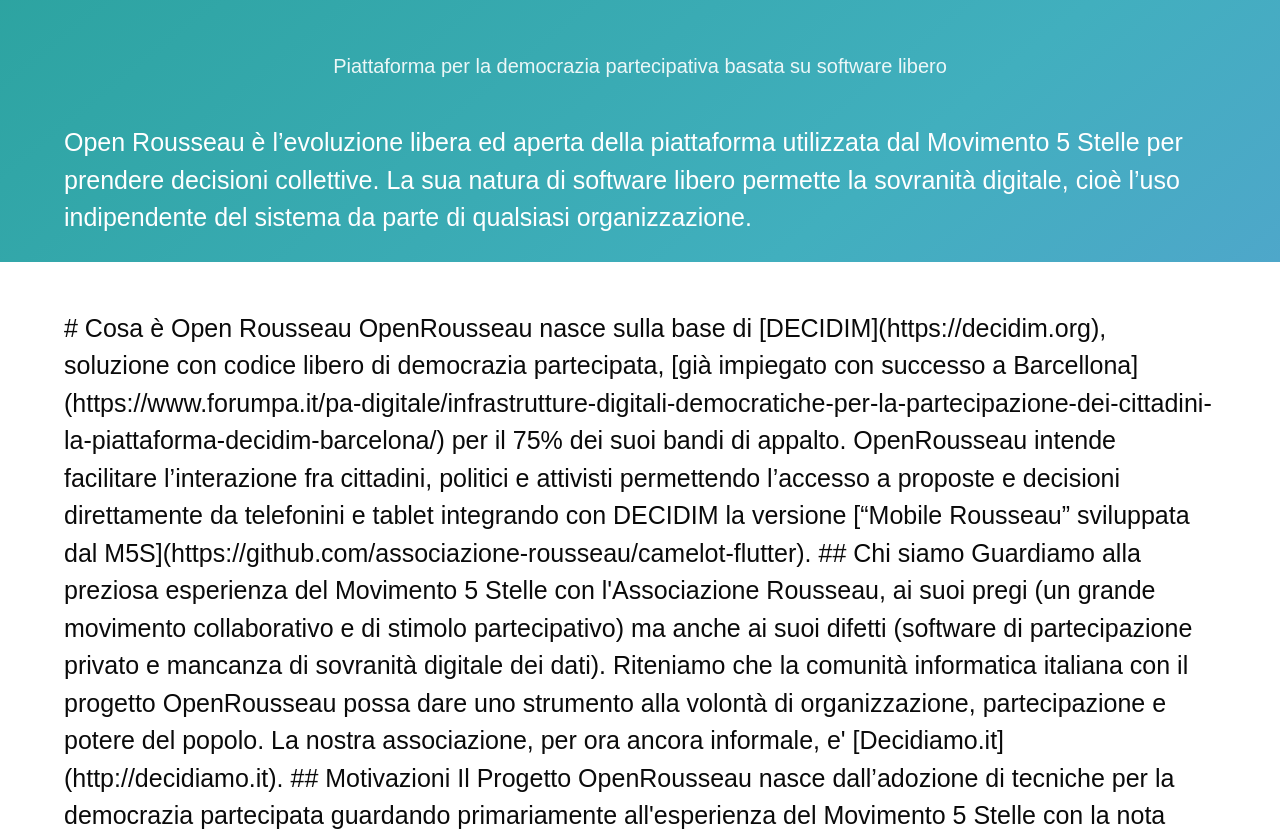
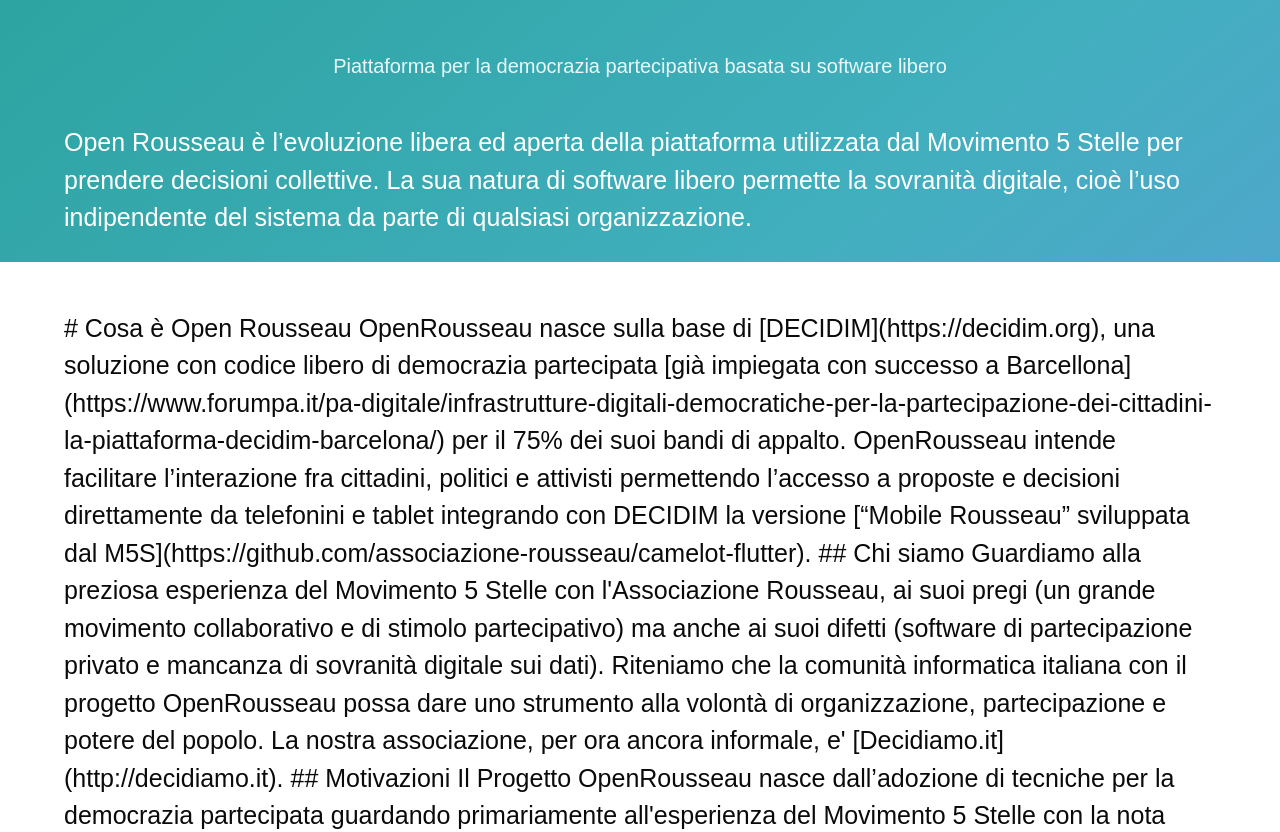
Before and after one commit to decidiamo/openrousseau-website, a website: page views/index.html in a window 1280 px wide. Shown: the part 120-952 px from the top of the page. Drawn offline with nearby package versions, Linux system fonts and the light colour scheme; files that its build step writes are made by us from their sources.

Commit message:
Update index.html
Minimi ritocchi di forma

```diff
--- a/views/index.html
+++ b/views/index.html
@@ -63,13 +63,13 @@
 				<markdown>
 # Cosa è Open Rousseau
 
-OpenRousseau nasce sulla base di [DECIDIM](https://decidim.org), soluzione con codice libero di democrazia partecipata, [già impiegato con successo a Barcellona](https://www.forumpa.it/pa-digitale/infrastrutture-digitali-democratiche-per-la-partecipazione-dei-cittadini-la-piattaforma-decidim-barcelona/) per il 75% dei suoi bandi di appalto.
+OpenRousseau nasce sulla base di [DECIDIM](https://decidim.org), una soluzione con codice libero di democrazia partecipata [già impiegata con successo a Barcellona](https://www.forumpa.it/pa-digitale/infrastrutture-digitali-democratiche-per-la-partecipazione-dei-cittadini-la-piattaforma-decidim-barcelona/) per il 75% dei suoi bandi di appalto.
 
 OpenRousseau intende facilitare l’interazione fra cittadini, politici e attivisti permettendo l’accesso a proposte e decisioni direttamente da telefonini e tablet integrando con DECIDIM la versione [“Mobile Rousseau” sviluppata dal M5S](https://github.com/associazione-rousseau/camelot-flutter).
 
 ## Chi siamo
 
-Guardiamo alla preziosa esperienza del Movimento 5 Stelle con l'Associazione Rousseau, ai suoi pregi (un grande movimento collaborativo e di stimolo partecipativo) ma anche ai suoi difetti (software di partecipazione privato e mancanza di sovranità digitale dei dati).
+Guardiamo alla preziosa esperienza del Movimento 5 Stelle con l'Associazione Rousseau, ai suoi pregi (un grande movimento collaborativo e di stimolo partecipativo) ma anche ai suoi difetti (software di partecipazione privato e mancanza di sovranità digitale sui dati).
 
 Riteniamo che la comunità informatica italiana con il progetto OpenRousseau possa dare uno strumento alla volontà di organizzazione, partecipazione e potere del popolo.
 
@@ -77,16 +77,16 @@
 
 ## Motivazioni
 
-Il Progetto OpenRousseau nasce dall’adozione di tecniche per la democrazia partecipata guardando primariamente all'esperienza del Movimento 5 Stelle con la nota “piattaforma Rousseau” ed all’esperienza di adozione in Spagna di tecnologie simili, ma libere e decentralizzate.
+Il Progetto OpenRousseau nasce dall’adozione di tecniche per la democrazia partecipata guardando primariamente all'esperienza del Movimento 5 Stelle con la nota “piattaforma Rousseau” e all’esperienza di adozione in Spagna di tecnologie simili, ma libere e decentralizzate.
 
 Rispetto alla “piattaforma Rousseau”, che funziona come servizio erogato su sistemi proprietari di una società privata, gli obiettivi di OpenRousseau sono rendere:
 
 1. Il codice open source, offrendo quindi garanzia di sicurezza e trasparenza della piattaforma.
-2. Il sistema indipendente, mantenendo i dati e le decisioni di coordinamento dei cittadini in mano a loro stessi: potendo installare, configurare e gestire il sistema sui propri computer.
+2. Il sistema indipendente, mantenendo i dati e le decisioni di coordinamento dei cittadini in mano a loro stessi: ognuno potrà installare, configurare e gestire il sistema sui propri computer.
 3. La piattaforma disponibile all’uso da parte di qualsiasi soggetto politico e istituzionale, promuovendone l’uso come strumento di democrazia partecipativa.
 4. Il sistema conforme alle direttive vigenti sulla privacy e la sicurezza degli utenti, prendendo come riferimento gli standard europei sulla democrazia partecipata.
 
-Ad oggi **il codice software della “Piattaforma Rousseau” è proprietario**, non è cioè di libero utilizzo, consultazione e modifica, poiché questa è erogata nella cosiddetta modalità SAAS (software as a service), cioè limitandosi a consentire l’interazione degli utenti ma non consentendo a quest’ultimi di potere liberamente riusare il software.
+Ad oggi **il codice software della “Piattaforma Rousseau” è proprietario**, non è cioè di libero utilizzo, consultazione e modifica, poiché esso è offerto solo nella cosiddetta modalità SAAS (software as a service), cioè limitandosi a consentire l’interazione degli utenti ma non consentendo a quest’ultimi di potere liberamente riusare il software.
 
 Con Open Rousseau vogliamo che sia possibile per qualsiasi soggetto politico e istituzionale, sia locale che nazionale, adottare una tecnologia di democrazia partecipativa indipendente e decentralizzata. **Vogliamo che i dati e la piattaforma di coordinamento appartengano ai fruitori**: vogliamo poter installare, configurare e gestire il sistema su qualsiasi server, con la piena autonomia di migrazione e garanzia di sicurezza e trasparenza.
 
@@ -96,11 +96,11 @@
 Frontend: Il Client (cioè la “app” per il telefonino o il sito web)
 Backend: Il Server (che custodisce e tratta i dati, garantisce l’integrità e funzionalità)
 
-Il Progetto OpenRousseau deve indirizzare la piena compatibilità applicativa con le 14 funzionalità erogate come servizio SAAS dalla Associazione Rousseau.
+Il Progetto OpenRousseau offrirà la piena compatibilità applicativa con le 14 funzionalità erogate come servizio SAAS dalla Associazione Rousseau.
 
-Per fare ciò userà come Frontend mobile esattamente la stessa “app” per cellulare chiamata “Camelot Flutter”, sviluppata sin dall’inizio secondo paradigmi di software libero dall’attivista  e sviluppatore Emanuel Mazzilli per conto della Associazione Rousseau.
+Per fare ciò userà come Frontend mobile esattamente la stessa “app” per cellulare chiamata “Camelot Flutter”, sviluppata sin dall’inizio secondo paradigmi di software libero dall’attivista e sviluppatore Emanuel Mazzilli per conto della Associazione Rousseau.
 
-Il Backend sarà invece basato sul software Ruby on Rails Decidim, a cui saranno apportati tutti i miglioramenti necessari (sempre rilasciati pubblicamente e nativamente integrati nel software) per garantire la piena compatibilità con Camelot Flutter e con le 14 funzionalità del Backend Rousseau prodotto dalla medesima associazione.
+Il Backend sarà invece basato sul software Ruby on Rails Decidim, a cui saranno apportati tutti i miglioramenti necessari (sempre rilasciati come codice libero e integrati nativamente nel software) per garantire la piena compatibilità con Camelot Flutter e con le 14 funzionalità del Backend Rousseau prodotto dalla medesima associazione.
 
 ## Democrazia Partecipata secondo le Linee Guida dell’Agenzia Italia Digitale
 
```
